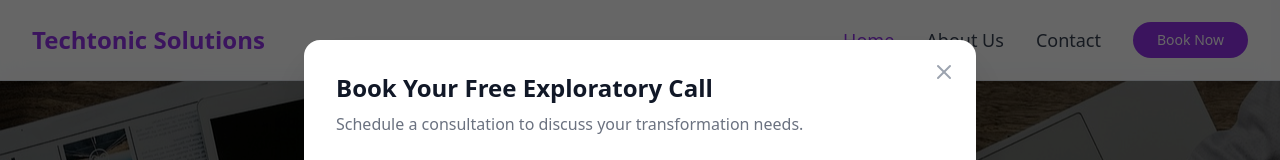
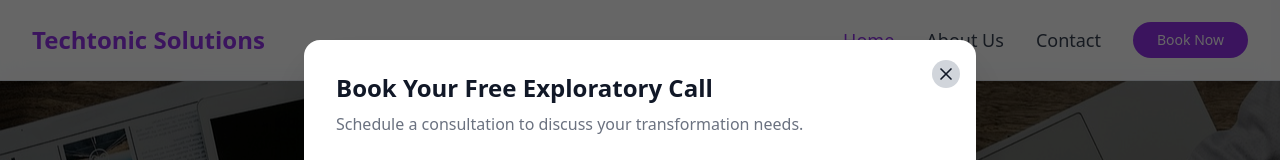
Before and after one commit to malishabandara/Techtonic-Solutions, a React (Vite) app: page / in a window 1280 px wide. Both pictures are taken after a click on the button "Book Now". Shown: the top 160 px of the page. Built offline with nearby package versions, Linux system fonts and the light colour scheme.

Commit message:
edited close button

```diff
--- a/src/components/BookingModal.tsx
+++ b/src/components/BookingModal.tsx
@@ -102,9 +102,9 @@ ${formData.message}
               {/* Close Button */}
               <button
                 onClick={onClose}
-                className="absolute top-4 right-4 text-gray-400 hover:text-gray-600 transition-colors rounded-full p-1 hover:bg-gray-200 z-10"
+                className="absolute  top-4 right-4 text-gray-900  transition-colors rounded-full p-1 z-10 "
               >
-                <X size={24} />
+                <X  size={28} className='fixed -translate-x-6 bg-gray-300 transition-colors rounded-full lg:p-1 lg:text-lg p-1 ' />
               </button>
 
               {/* Header */}
```
